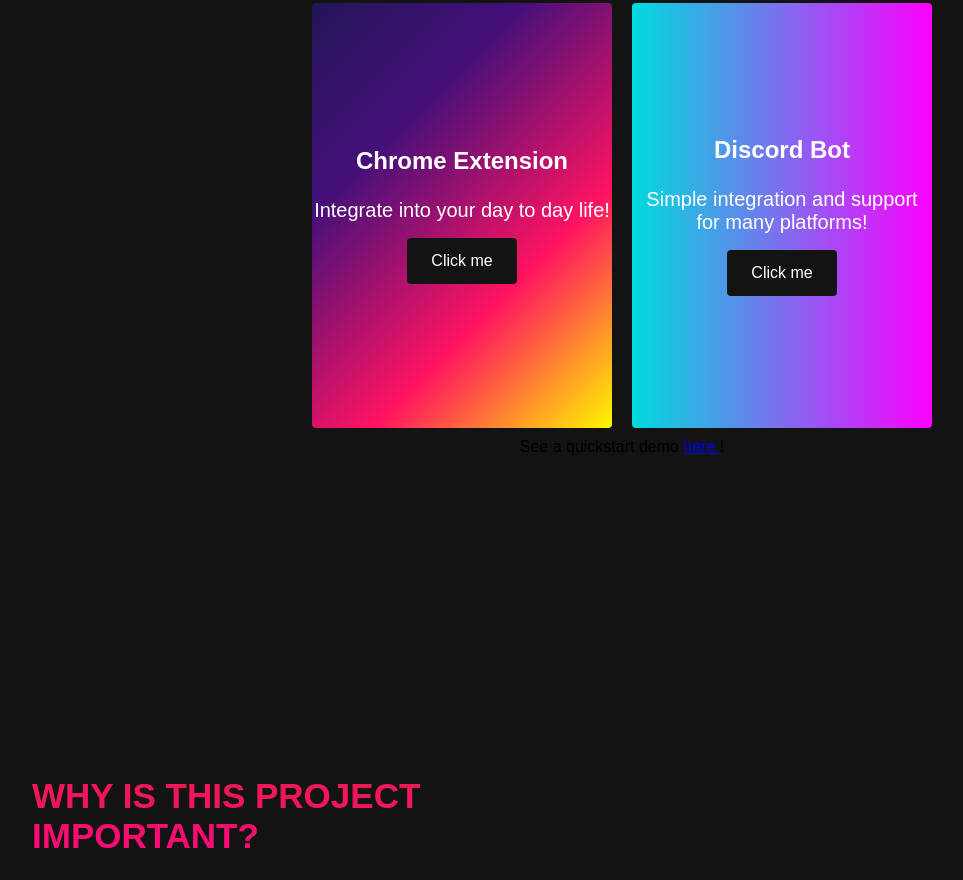
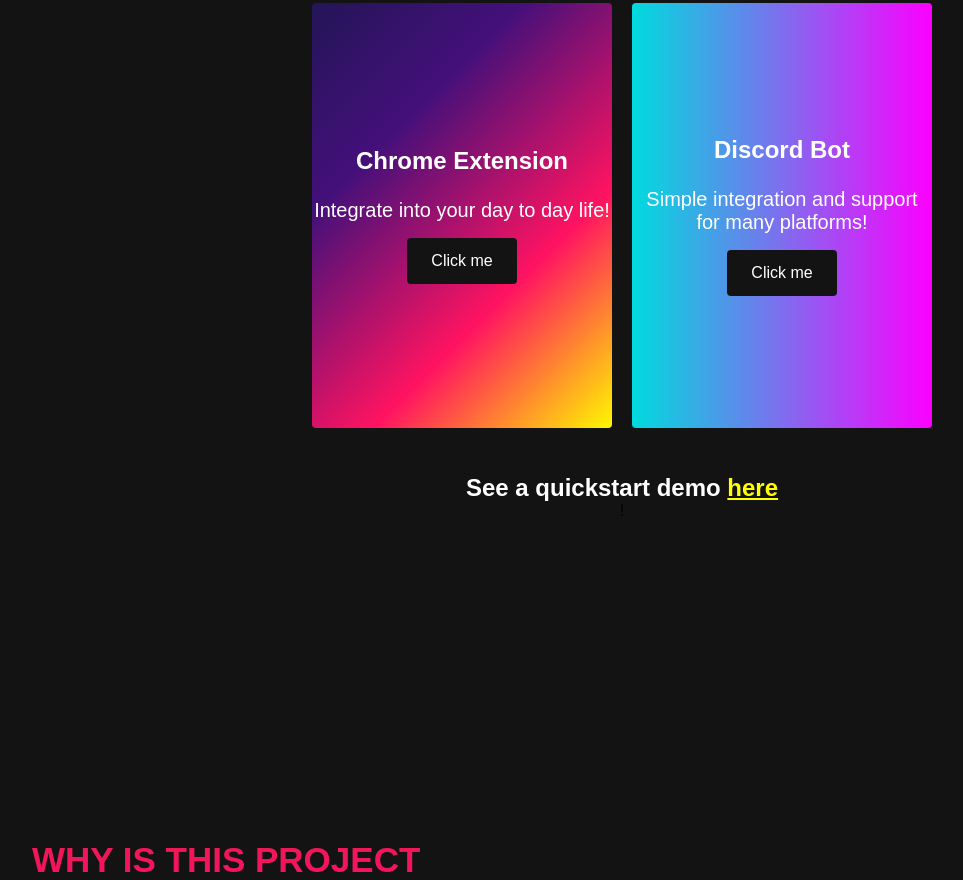
Before and after one commit to ISpotHate/Site, a plain HTML site: page index.html in a window 1280 px wide. Shown: the part 2864-3744 px from the top of the page, without its empty margins (18-981 px from the left). Drawn offline with Linux system fonts and the light colour scheme; a script that the page names is missing.

Commit message:
Update index.html

```diff
--- a/index.html
+++ b/index.html
@@ -122,7 +122,6 @@ For small teams, machine learning is already a pain point; difficult to deploy a
       <br>
     </div>
 
-
     <!-- Services Section -->
     <div class="services" id="services">
       <h1>Project Links</h1>
@@ -150,7 +149,8 @@ For small teams, machine learning is already a pain point; difficult to deploy a
           <div class="services__btn"><button>Click me</button></div>
         </div>
       </div>
-      <p> See a quickstart demo <a href="https://github.com/ISpotHate/API/demo.ipynb"> here </a>!
+      <br> <br>
+      <h2 style="color: white;"> See a quickstart demo <a style="color: yellow;" href="https://github.com/ISpotHate/Demo/blob/main/demo.ipynb"> here  </a></h2>!
     </div>
 
     <!-- Features Section -->
```
